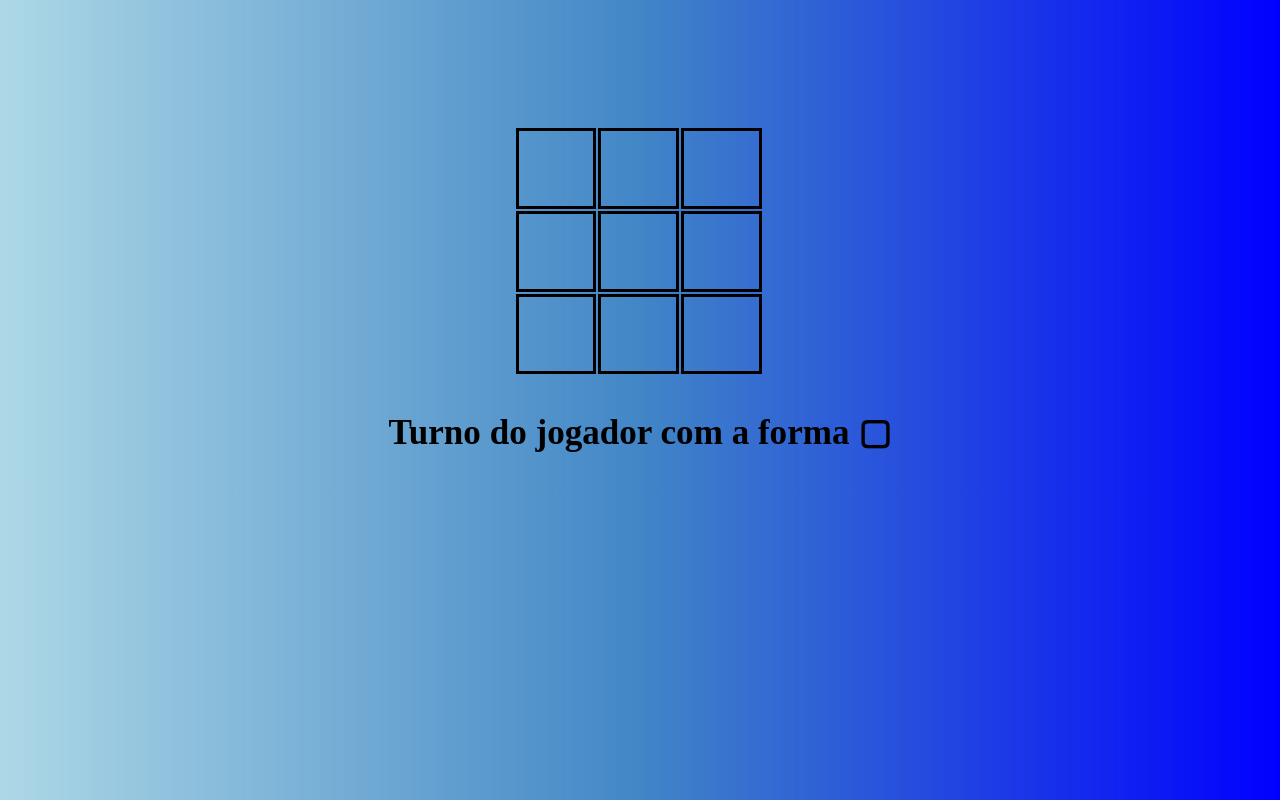
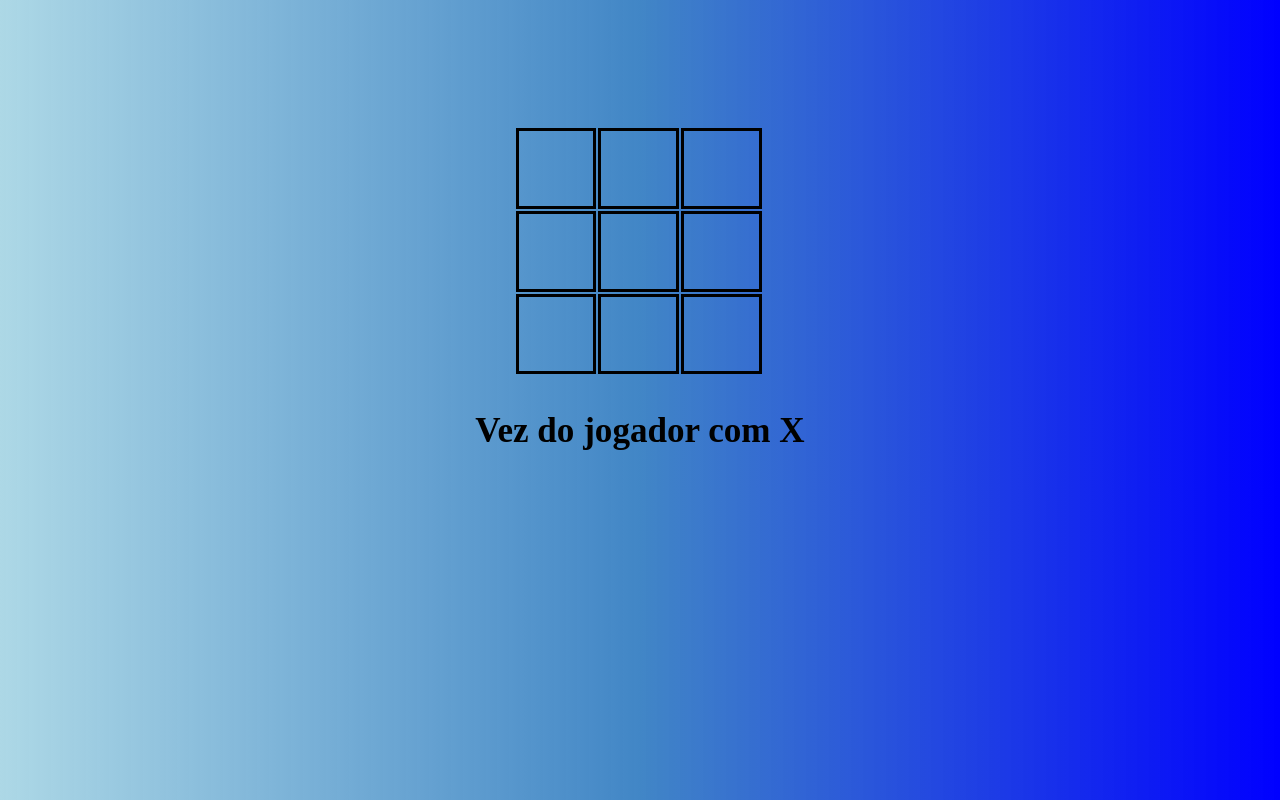
Before and after one commit to AndersonKFG/Jogo_da_velha, a plain HTML site: page index.html in a window 1280 px wide. Drawn offline with Linux system fonts and the light colour scheme.

Commit message:
Versão 1.1 - Erro

```diff
--- a/JS/main.js
+++ b/JS/main.js
@@ -7,10 +7,17 @@ const botao6 = document.getElementById("6")
 const botao7 = document.getElementById("7")
 const botao8 = document.getElementById("8")
 const botao9 = document.getElementById("9")
+const turno_dit = document.getElementById("turno_dit")
 
 function trocar_turno(){
 
     console.log("Master >>" + turno)
+
+    if (turno = "x"){
+        turno_dit.textContent = "Vez do jogador com X";
+    }else if(turno = "c"){
+        turno_dit.textContent = "Vez do jogador com ◯";
+    }
 
     botao1.addEventListener('click',function(){
 
@@ -33,8 +40,11 @@ function trocar_turno(){
 
     botao2.addEventListener('click',function(){
 
+        console.log("AQUI!" + turno)
+
         if(turno = "x"){
 
+            console.log("AAAAAAAAAAAAAAAA")
             this.textContent = "X";
             botao2.setAttribute("disabled", "")
             trocar_turno(turno="c");
@@ -42,6 +52,7 @@ function trocar_turno(){
         }
         else if(turno = "c"){
 
+            console.log("Aquiiiiiii!")
             this.textContent = "◯"
             botao2.setAttribute("disabled", "")
             trocar_turno(turno="x");
--- a/index.html
+++ b/index.html
@@ -28,7 +28,7 @@
         </tr>
     </table>
 
-    <h3 class="turnos">Turno do jogador com a forma ▢</h3>
+    <h3 class="turnos" id="turno_dit">Turno do jogador com a forma X</h3>
 
     <script src="/JS/main.js"></script>
     <noscript>Por favor, para o jogo funcionar corretamente, ative o javascript nas configurações da página.</noscript>
```
